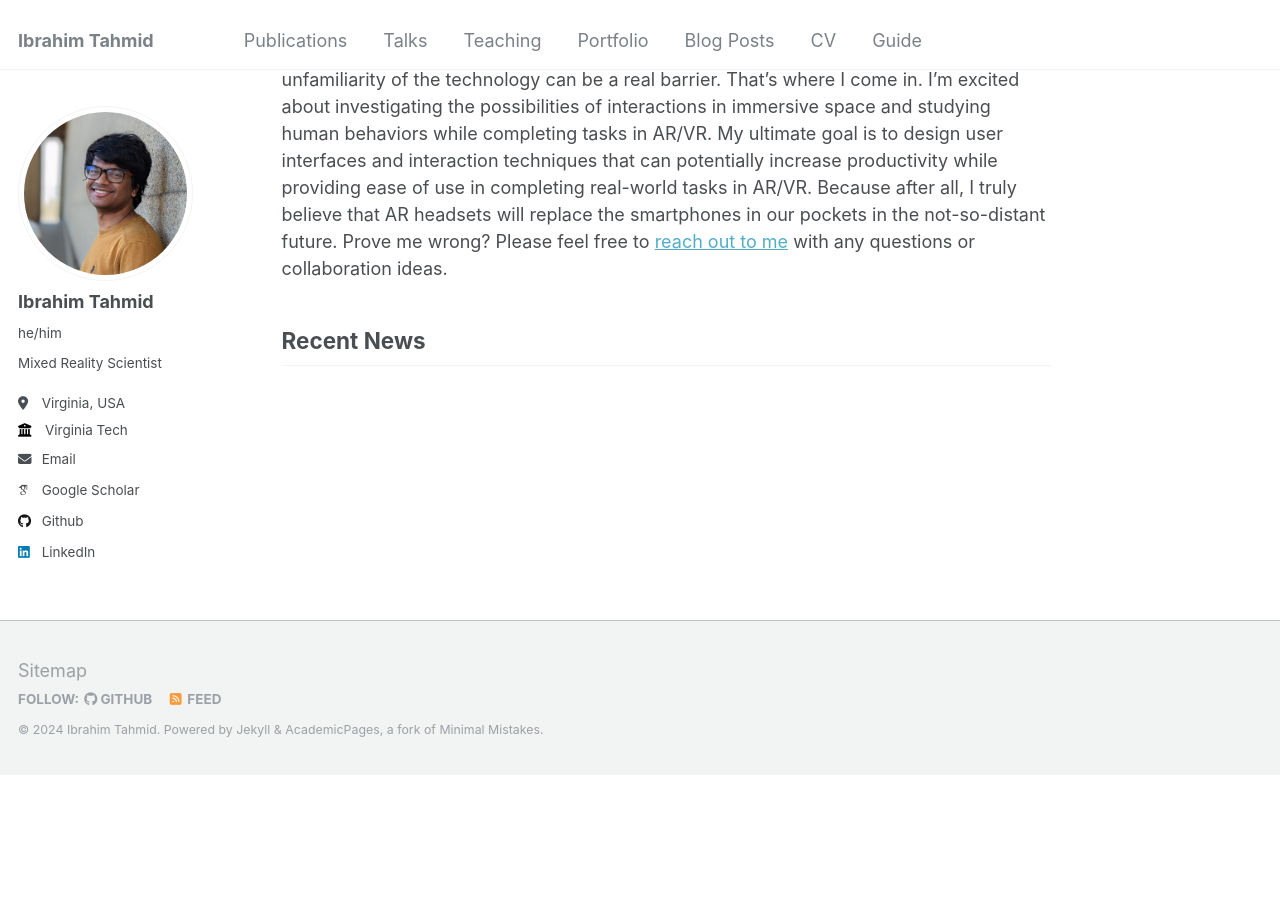
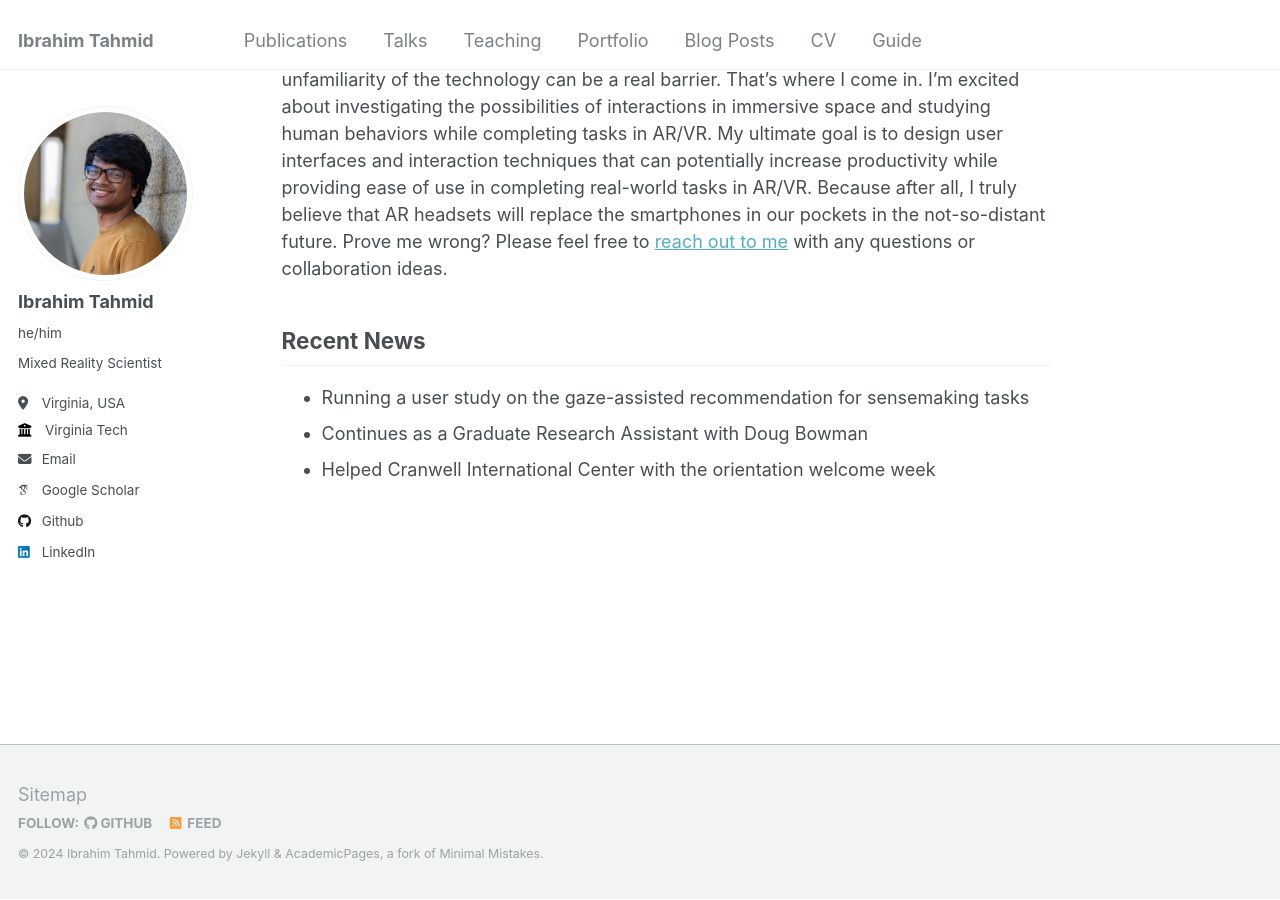
Before and after one commit to iatahmid/iatahmid.github.io, a Jekyll site: the page built from _pages/about.md, in a window 1280 px wide and 900 px high, scrolled down 615 px. Built offline with Jekyll 4.4.1, drawn with Linux system fonts in a browser that asks for light colours; some web fonts are replaced; before the commit the page ends 1391 px from its top, so only the background shows below that.

Commit message:
Update about.md

```diff
--- a/_pages/about.md
+++ b/_pages/about.md
@@ -15,6 +15,6 @@ However, although the sci-fi movie-style scenario sounds exciting and promising,
 
 ## Recent News
 
-{% for post in site.news %}
-  - **[{{ post.title }}]({{ post.url }})** - {{ post.excerpt }}
-{% endfor %}
+* Running a user study on the gaze-assisted recommendation for sensemaking tasks
+* Continues as a Graduate Research Assistant with Doug Bowman
+* Helped Cranwell International Center with the orientation welcome week
```
